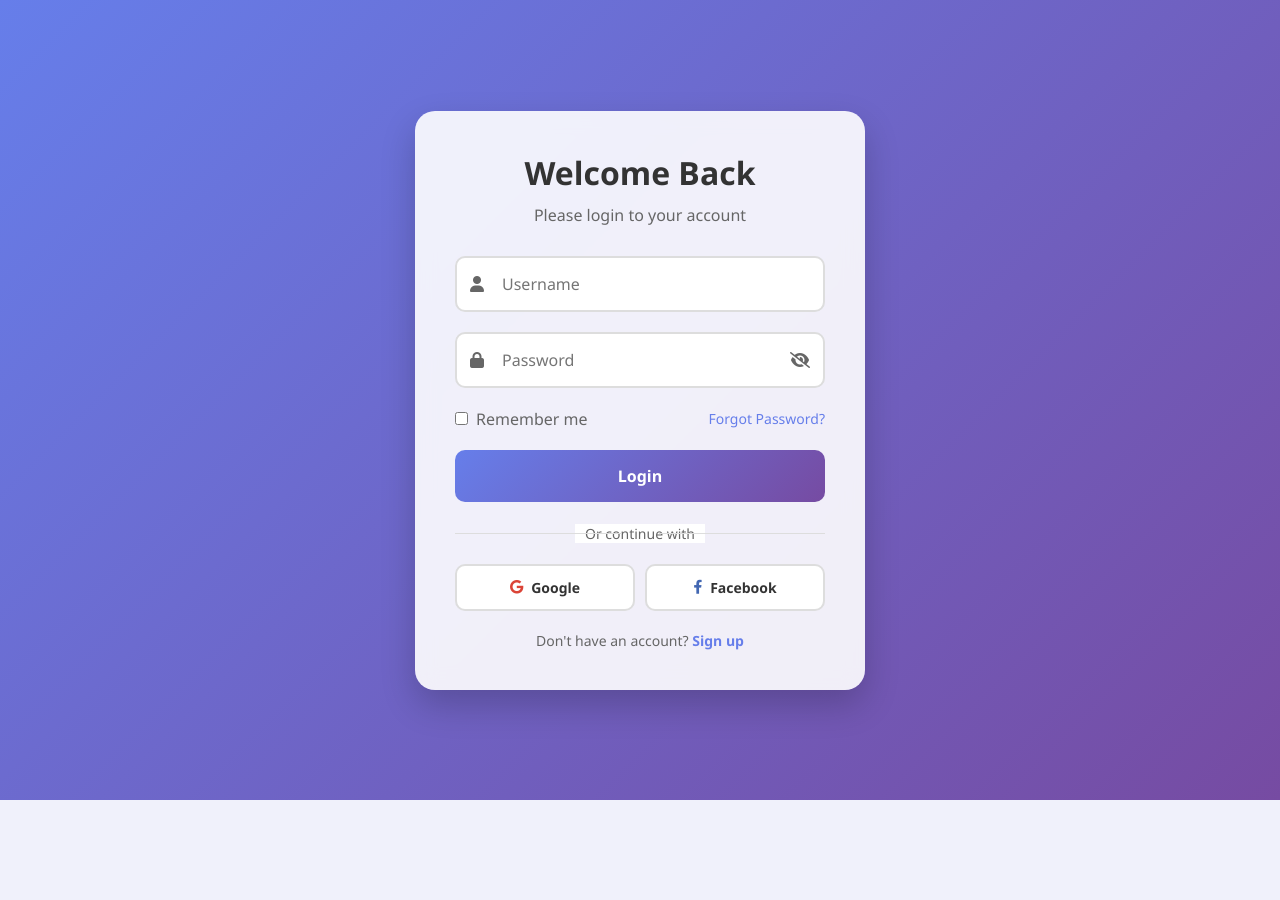
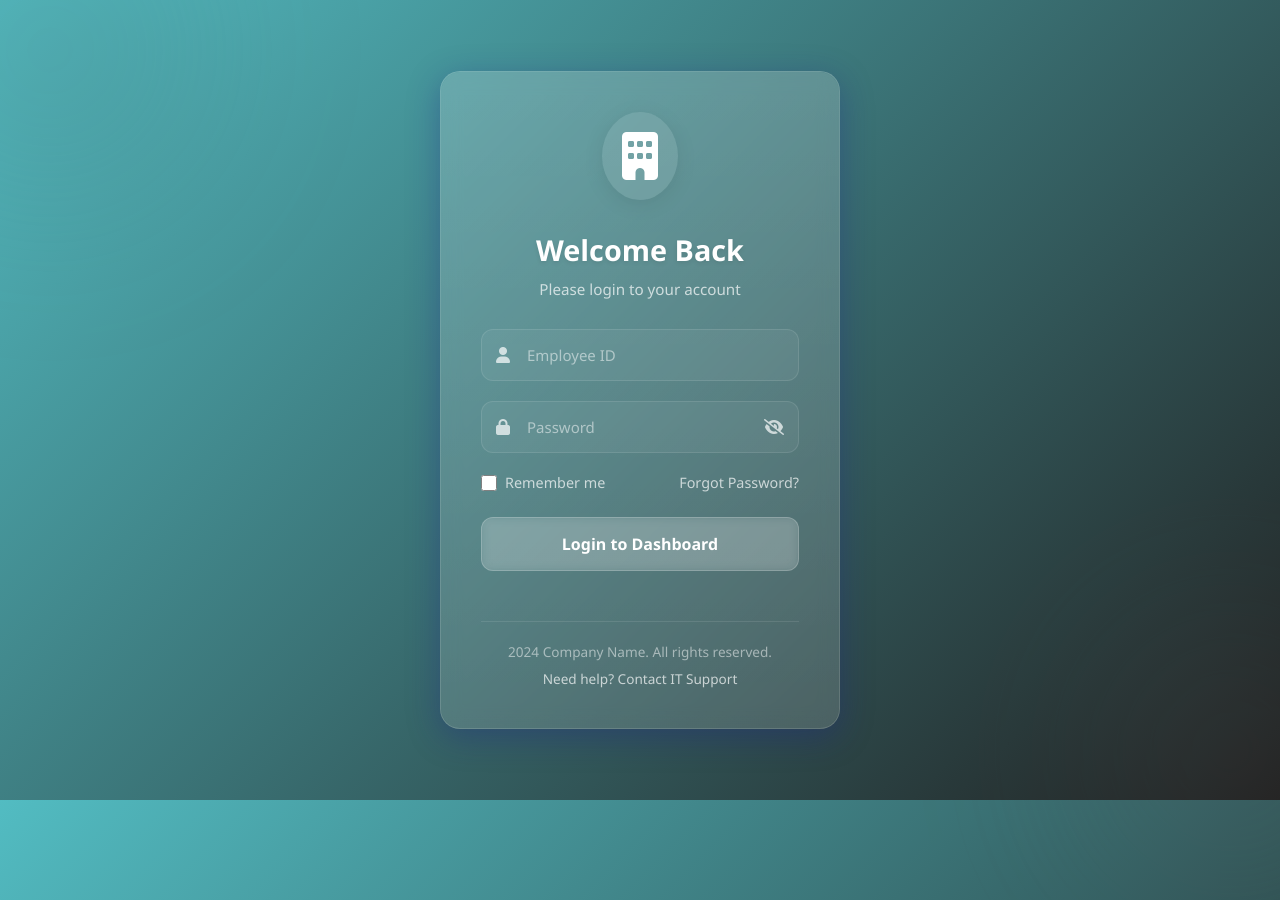
Before and after one commit to barada02/LeaveMangement_WebProject, a PHP site: page /login.html in a window 1280 px wide; the page is wider, and only the part inside the window is pictured. Before the commit the page ends 800 px from the top of that part, so only its background shows below. Run offline with PHP 8.4, Linux system fonts and the light colour scheme.

Commit message:
Changed style of login page

```diff
--- a/login.html
+++ b/login.html
@@ -3,13 +3,16 @@
 <head>
     <meta charset="UTF-8">
     <meta name="viewport" content="width=device-width, initial-scale=1.0">
-    <title>Advanced Login</title>
+    <title>Company Login Portal</title>
     <link rel="stylesheet" href="styles.css">
     <link rel="stylesheet" href="https://cdnjs.cloudflare.com/ajax/libs/font-awesome/6.0.0/css/all.min.css">
 </head>
 <body>
     <div class="container">
         <div class="login-container">
+            <div class="company-logo">
+                <i class="fas fa-building"></i>
+            </div>
             <div class="form-container">
                 <h1>Welcome Back</h1>
                 <p class="subtitle">Please login to your account</p>
@@ -17,7 +20,7 @@
                 <form id="loginForm">
                     <div class="input-group">
                         <i class="fas fa-user"></i>
-                        <input type="text" id="username" placeholder="Username" required>
+                        <input type="text" id="username" placeholder="Employee ID" required>
                     </div>
 
                     <div class="input-group">
@@ -34,27 +37,13 @@
                         <a href="#" class="forgot-password">Forgot Password?</a>
                     </div>
 
-                    <button type="submit" class="login-btn">Login</button>
+                    <button type="submit" class="login-btn">Login to Dashboard</button>
+                </form>
 
-                    <div class="divider">
-                        <span>Or continue with</span>
-                    </div>
-
-                    <div class="social-login">
-                        <button type="button" class="social-btn google">
-                            <i class="fab fa-google"></i>
-                            Google
-                        </button>
-                        <button type="button" class="social-btn facebook">
-                            <i class="fab fa-facebook-f"></i>
-                            Facebook
-                        </button>
-                    </div>
-
-                    <p class="signup-link">
-                        Don't have an account? <a href="#">Sign up</a>
-                    </p>
-                </form>
+                <footer class="login-footer">
+                    <p> 2024 Company Name. All rights reserved.</p>
+                    <p class="support">Need help? Contact IT Support</p>
+                </footer>
             </div>
         </div>
     </div>
--- a/styles.css
+++ b/styles.css
@@ -6,39 +6,87 @@
 }
 
 body {
-    background: linear-gradient(135deg, #667eea 0%, #764ba2 100%);
+    background: linear-gradient(135deg, #52bcc2 0%, #201f1f 100%);
     min-height: 100vh;
     display: flex;
     align-items: center;
     justify-content: center;
+    position: relative;
+    overflow: hidden;
+}
+
+/* Background design elements */
+body::before,
+body::after {
+    content: '';
+    position: absolute;
+    width: 300px;
+    height: 300px;
+    border-radius: 50%;
+    filter: blur(100px);
+    opacity: 0.15;
+    z-index: 0;
+}
+
+body::before {
+    background: #4a4a4a;
+    top: -100px;
+    left: -100px;
+}
+
+body::after {
+    background: #646464;
+    bottom: -100px;
+    right: -100px;
 }
 
 .container {
     width: 100%;
     padding: 20px;
+    position: relative;
+    z-index: 1;
 }
 
 .login-container {
-    background: rgba(255, 255, 255, 0.9);
-    max-width: 450px;
+    background: rgba(255, 255, 255, 0.1);
+    backdrop-filter: blur(10px);
+    -webkit-backdrop-filter: blur(10px);
+    max-width: 400px;
     margin: 0 auto;
     padding: 40px;
     border-radius: 20px;
-    box-shadow: 0 15px 35px rgba(0, 0, 0, 0.2);
-    backdrop-filter: blur(10px);
+    box-shadow: 0 8px 32px 0 rgba(31, 38, 135, 0.37);
+    border: 1px solid rgba(255, 255, 255, 0.18);
+}
+
+.company-logo {
+    text-align: center;
+    margin-bottom: 30px;
+}
+
+.company-logo i {
+    font-size: 48px;
+    color: #fff;
+    background: rgba(255, 255, 255, 0.1);
+    padding: 20px;
+    border-radius: 50%;
+    box-shadow: 0 4px 20px rgba(0, 0, 0, 0.1);
 }
 
 h1 {
-    color: #333;
+    color: #fff;
     text-align: center;
     margin-bottom: 10px;
-    font-size: 2em;
+    font-size: 1.8em;
+    font-weight: 600;
+    text-shadow: 0 2px 4px rgba(0, 0, 0, 0.1);
 }
 
 .subtitle {
-    color: #666;
+    color: rgba(255, 255, 255, 0.7);
     text-align: center;
     margin-bottom: 30px;
+    font-size: 0.95em;
 }
 
 .input-group {
@@ -51,7 +99,7 @@
     left: 15px;
     top: 50%;
     transform: translateY(-50%);
-    color: #666;
+    color: rgba(255, 255, 255, 0.7);
 }
 
 .input-group .toggle-password {
@@ -63,141 +111,135 @@
 .input-group input {
     width: 100%;
     padding: 15px 45px;
-    border: 2px solid #ddd;
-    border-radius: 10px;
-    font-size: 16px;
+    background: rgba(255, 255, 255, 0.05);
+    border: 1px solid rgba(255, 255, 255, 0.1);
+    border-radius: 12px;
+    font-size: 15px;
+    color: #fff;
     transition: all 0.3s ease;
 }
 
+.input-group input::placeholder {
+    color: rgba(255, 255, 255, 0.5);
+}
+
 .input-group input:focus {
-    border-color: #667eea;
+    border-color: rgba(255, 255, 255, 0.3);
     outline: none;
-    box-shadow: 0 0 0 3px rgba(102, 126, 234, 0.1);
+    background: rgba(255, 255, 255, 0.1);
+    box-shadow: 0 0 20px rgba(255, 255, 255, 0.05);
 }
 
 .options {
     display: flex;
     justify-content: space-between;
     align-items: center;
-    margin-bottom: 20px;
+    margin-bottom: 25px;
 }
 
 .remember-me {
     display: flex;
     align-items: center;
     gap: 8px;
-    color: #666;
+    color: rgba(255, 255, 255, 0.7);
+    font-size: 0.9em;
+}
+
+.remember-me input[type="checkbox"] {
+    width: 16px;
+    height: 16px;
+    accent-color: #646464;
 }
 
 .forgot-password {
-    color: #667eea;
+    color: rgba(255, 255, 255, 0.7);
     text-decoration: none;
-    font-size: 14px;
+    font-size: 0.9em;
+    font-weight: 500;
+    transition: color 0.3s ease;
+}
+
+.forgot-password:hover {
+    color: #fff;
+    text-shadow: 0 0 10px rgba(255, 255, 255, 0.3);
 }
 
 .login-btn {
     width: 100%;
     padding: 15px;
-    background: linear-gradient(135deg, #667eea 0%, #764ba2 100%);
-    border: none;
-    border-radius: 10px;
-    color: white;
+    background: rgba(255, 255, 255, 0.1);
+    border: 1px solid rgba(255, 255, 255, 0.2);
+    border-radius: 12px;
+    color: #fff;
     font-size: 16px;
     font-weight: 600;
     cursor: pointer;
-    transition: transform 0.3s ease;
+    transition: all 0.3s ease;
+    margin-bottom: 20px;
+    backdrop-filter: blur(5px);
+    -webkit-backdrop-filter: blur(5px);
 }
 
 .login-btn:hover {
+    background: rgba(255, 255, 255, 0.2);
     transform: translateY(-2px);
+    box-shadow: 0 5px 15px rgba(0, 0, 0, 0.2);
 }
 
-.divider {
-    text-align: center;
-    margin: 20px 0;
-    position: relative;
+.login-btn:active {
+    transform: translateY(0);
 }
 
-.divider::before,
-.divider::after {
-    content: "";
-    position: absolute;
-    top: 50%;
-    width: 45%;
-    height: 1px;
-    background-color: #ddd;
+.login-footer {
+    text-align: center;
+    margin-top: 30px;
+    padding-top: 20px;
+    border-top: 1px solid rgba(255, 255, 255, 0.1);
+    font-size: 0.85em;
+    color: rgba(255, 255, 255, 0.5);
 }
 
-.divider::before {
-    left: 0;
+.login-footer .support {
+    margin-top: 8px;
+    color: rgba(255, 255, 255, 0.7);
+    font-weight: 500;
 }
 
-.divider::after {
-    right: 0;
+/* Error and Success Messages */
+.error-message,
+.success-message {
+    padding: 12px;
+    border-radius: 12px;
+    margin-bottom: 20px;
+    text-align: center;
+    font-size: 0.9em;
+    backdrop-filter: blur(5px);
+    -webkit-backdrop-filter: blur(5px);
 }
 
-.divider span {
-    background-color: white;
-    padding: 0 10px;
-    color: #666;
-    font-size: 14px;
+.error-message {
+    background: rgba(220, 53, 69, 0.1);
+    border: 1px solid rgba(220, 53, 69, 0.2);
+    color: #ff6b6b;
 }
 
-.social-login {
-    display: flex;
-    gap: 10px;
-    margin-bottom: 20px;
-}
-
-.social-btn {
-    flex: 1;
-    padding: 12px;
-    border: 2px solid #ddd;
-    border-radius: 10px;
-    background: white;
-    color: #333;
-    font-size: 14px;
-    font-weight: 600;
-    cursor: pointer;
-    display: flex;
-    align-items: center;
-    justify-content: center;
-    gap: 8px;
-    transition: all 0.3s ease;
-}
-
-.social-btn:hover {
-    background-color: #f8f9fa;
-    transform: translateY(-2px);
-}
-
-.social-btn.google i {
-    color: #DB4437;
-}
-
-.social-btn.facebook i {
-    color: #4267B2;
-}
-
-.signup-link {
-    text-align: center;
-    color: #666;
-    font-size: 14px;
-}
-
-.signup-link a {
-    color: #667eea;
-    text-decoration: none;
-    font-weight: 600;
+.success-message {
+    background: rgba(40, 167, 69, 0.1);
+    border: 1px solid rgba(40, 167, 69, 0.2);
+    color: #51cf66;
 }
 
 @media (max-width: 480px) {
     .login-container {
-        padding: 20px;
+        padding: 30px 20px;
     }
 
-    .social-login {
-        flex-direction: column;
+    h1 {
+        font-size: 1.6em;
+    }
+
+    .input-group input {
+        padding: 12px 40px;
     }
 }
 
@@ -216,3 +258,20 @@
 .login-container {
     animation: fadeIn 0.5s ease-out;
 }
+
+/* Glass highlight effect */
+.login-container::before {
+    content: '';
+    position: absolute;
+    top: 0;
+    left: 0;
+    right: 0;
+    height: 100%;
+    border-radius: 20px;
+    pointer-events: none;
+    background: linear-gradient(
+        180deg,
+        rgba(255, 255, 255, 0.1) 0%,
+        rgba(255, 255, 255, 0.05) 100%
+    );
+}
```
Also changed, not shown: script.js (+19 -34 lines).
